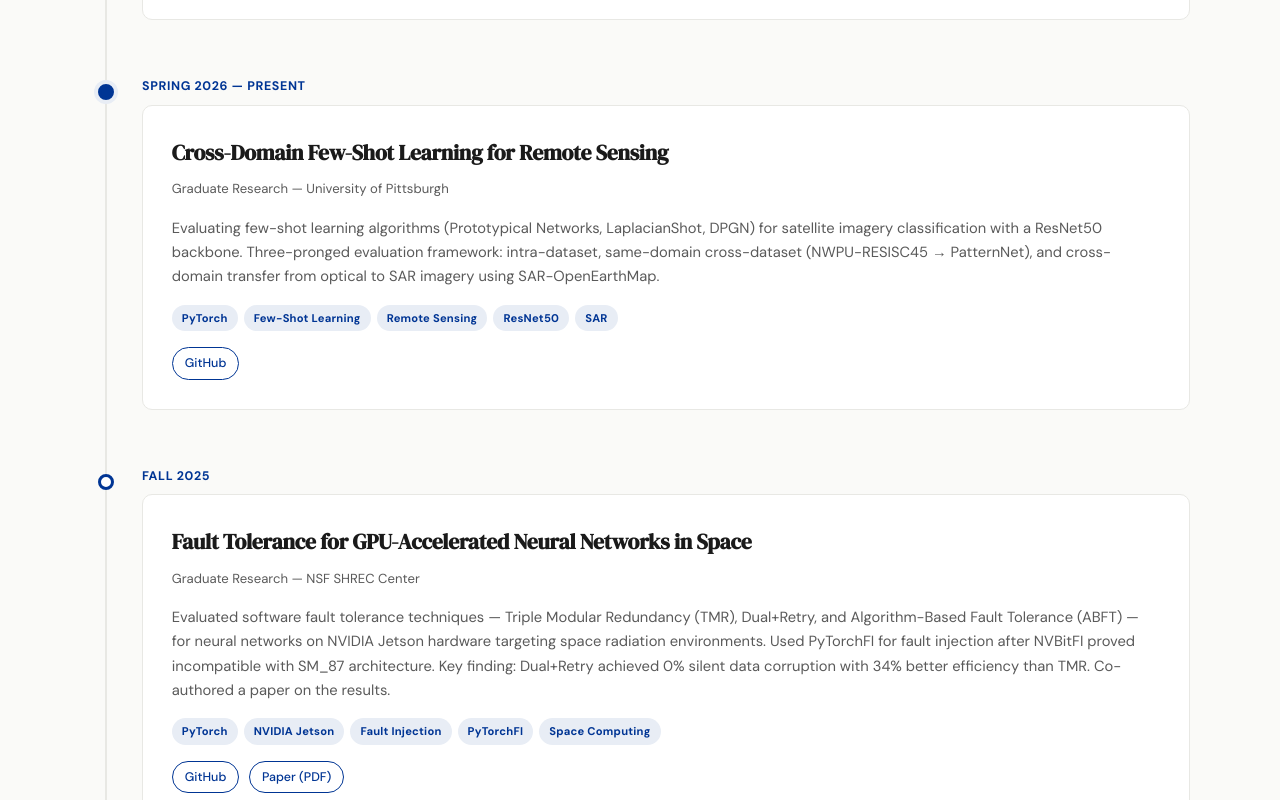
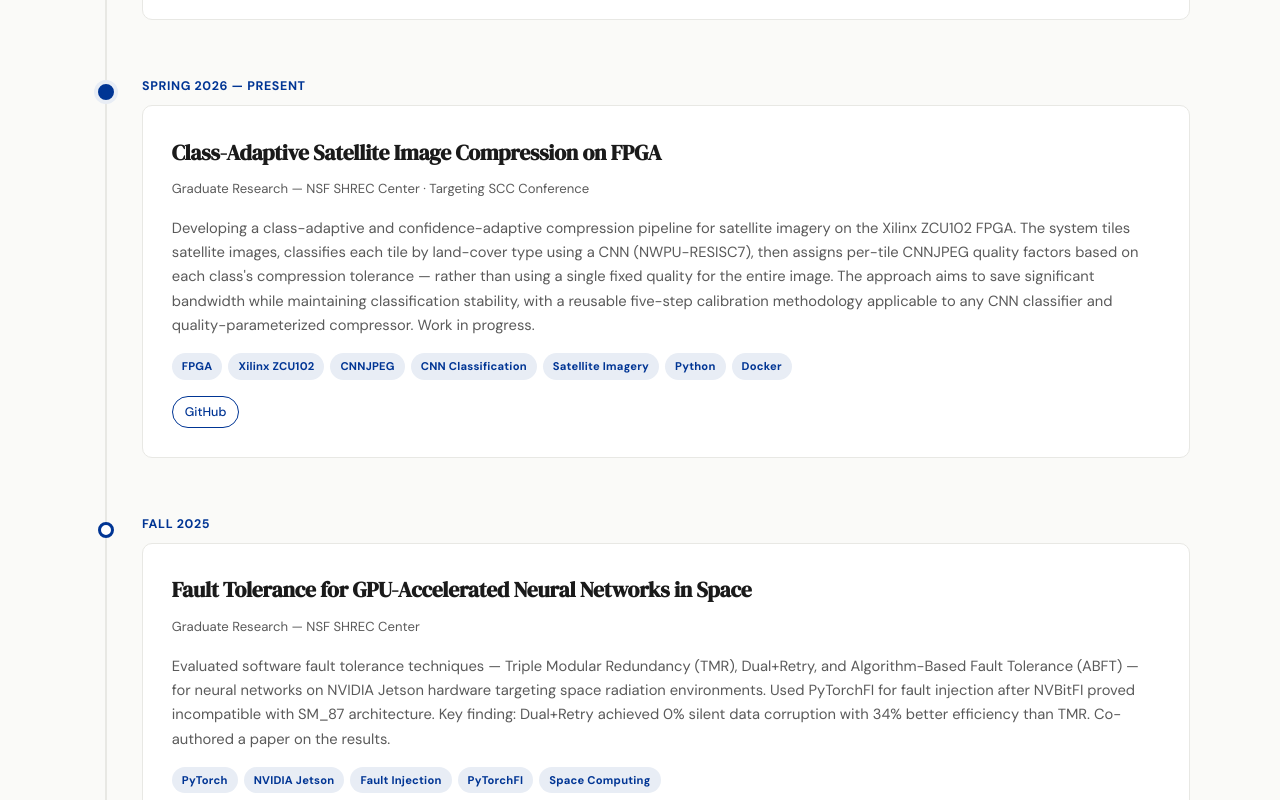
Before and after one commit to nischalkharel/nischalkharel.github.io, a plain HTML site: page index.html in a window 1280 px wide. Shown: the part 1100-1900 px from the top of the page. Drawn offline with Linux system fonts and the light colour scheme.

Commit message:
Add files via upload

```diff
--- a/index.html
+++ b/index.html
@@ -480,7 +480,7 @@
     <h1>Researcher, Engineer, <span>Builder.</span></h1>
     <p>Ph.D. student in Electrical & Computer Engineering at the University of Pittsburgh. Graduate Research Assistant at the NSF SHREC Center, working on dependable and energy-efficient machine learning for GPU-based edge and space systems.</p>
     <div class="hero-links">
-      <a href="/cdn-cgi/l/email-protection#6d03041e0e050c0106050c1f08015f5d5d5f2d0a000c0401430e0200" class="primary">Get in Touch</a>
+      <a href="/cdn-cgi/l/email-protection#7e10170d1d161f1215161f0c1b124c4e4e4c3e19131f1712501d1113" class="primary">Get in Touch</a>
       <a href="https://github.com/nischalkharel" class="secondary" target="_blank">GitHub</a>
       <a href="https://www.linkedin.com/in/nischalkharel/" class="secondary" target="_blank">LinkedIn</a>
       <a href="https://www.nsf-shrec.org/people/nischal-kharel" class="secondary" target="_blank">SHREC Profile</a>
@@ -525,21 +525,23 @@
         </div>
       </div>
 
-      <!-- ═══ CURRENT: Few-Shot Learning ═══ -->
+      <!-- ═══ CURRENT: Adaptive Compression ═══ -->
       <div class="timeline-item active">
         <div class="timeline-dot"></div>
         <div class="timeline-date">Spring 2026 — Present</div>
         <div class="project-card">
           <div class="project-body">
-            <h3>Cross-Domain Few-Shot Learning for Remote Sensing</h3>
-            <div class="subtitle">Graduate Research — University of Pittsburgh</div>
-            <p>Evaluating few-shot learning algorithms (Prototypical Networks, LaplacianShot, DPGN) for satellite imagery classification with a ResNet50 backbone. Three-pronged evaluation framework: intra-dataset, same-domain cross-dataset (NWPU-RESISC45 → PatternNet), and cross-domain transfer from optical to SAR imagery using SAR-OpenEarthMap.</p>
+            <h3>Class-Adaptive Satellite Image Compression on FPGA</h3>
+            <div class="subtitle">Graduate Research — NSF SHREC Center · Targeting SCC Conference</div>
+            <p>Developing a class-adaptive and confidence-adaptive compression pipeline for satellite imagery on the Xilinx ZCU102 FPGA. The system tiles satellite images, classifies each tile by land-cover type using a CNN (NWPU-RESISC7), then assigns per-tile CNNJPEG quality factors based on each class's compression tolerance — rather than using a single fixed quality for the entire image. The approach aims to save significant bandwidth while maintaining classification stability, with a reusable five-step calibration methodology applicable to any CNN classifier and quality-parameterized compressor. Work in progress.</p>
             <div class="tags">
-              <span class="tag">PyTorch</span>
-              <span class="tag">Few-Shot Learning</span>
-              <span class="tag">Remote Sensing</span>
-              <span class="tag">ResNet50</span>
-              <span class="tag">SAR</span>
+              <span class="tag">FPGA</span>
+              <span class="tag">Xilinx ZCU102</span>
+              <span class="tag">CNNJPEG</span>
+              <span class="tag">CNN Classification</span>
+              <span class="tag">Satellite Imagery</span>
+              <span class="tag">Python</span>
+              <span class="tag">Docker</span>
             </div>
             <div class="project-links">
               <a href="https://github.com/nischalkharel/3998_Spring2026" target="_blank">GitHub</a>
@@ -789,9 +791,7 @@
     <h2 class="section-title">Contact</h2>
     <p style="color: var(--text-secondary); max-width: 520px; margin-bottom: 1.2rem;">I'm always open to discussing research collaborations, space computing, or new opportunities.</p>
     <div class="contact-row">
-      <a href="/cdn-cgi/l/email-protection#84eaedf7e7ece5e8efece5f6e1e8b6b4b4b6c4e3e9e5ede8aae7ebe9">Email</a>
+      <a href="/cdn-cgi/l/email-protection#6d03041e0e050c0106050c1f08015f5d5d5f2d0a000c0401430e0200">Email</a>
       <a href="https://github.com/nischalkharel" target="_blank">GitHub</a>
       <a href="https://www.linkedin.com/in/nischalkharel/" target="_blank">LinkedIn</a>
-      <a href="https://www.nsf-shrec.org/people/nischal-kharel" target="_blank">SHREC</a>
-    </div>
-  </div>
+      <a
```
